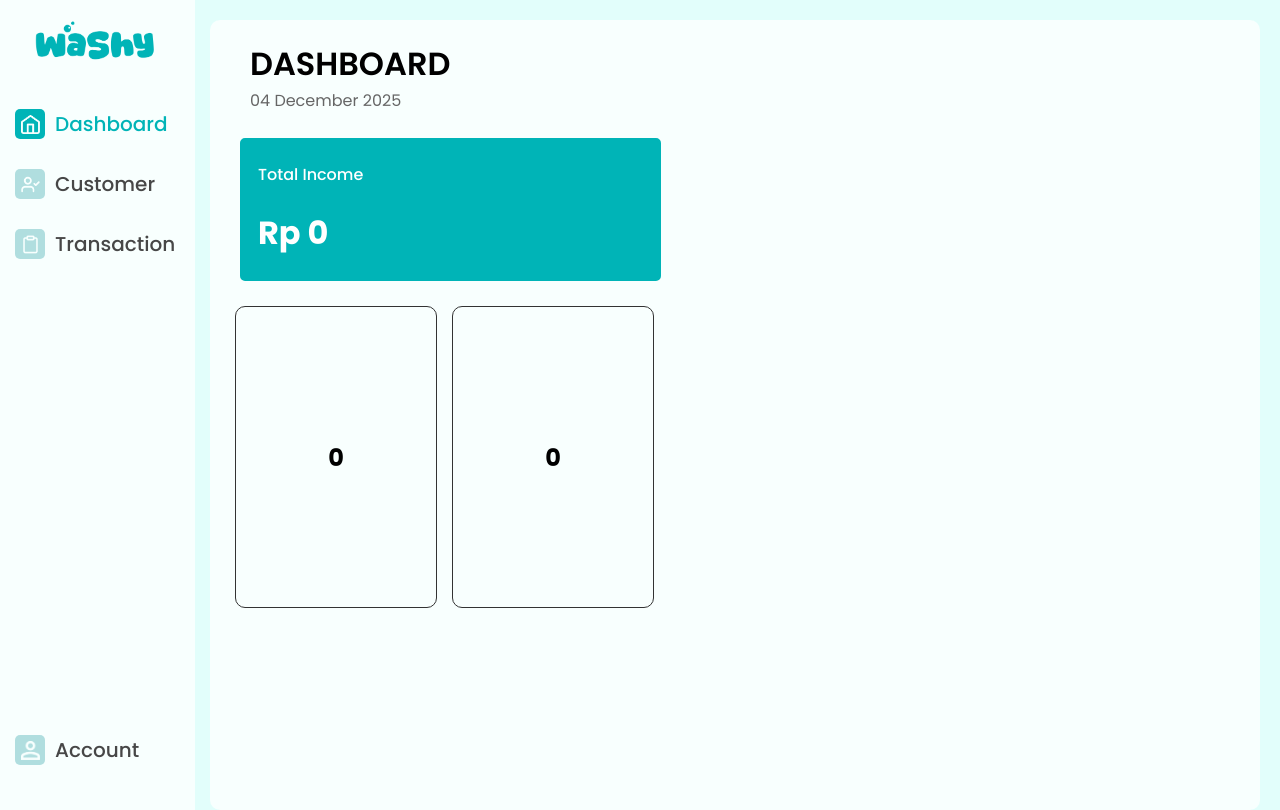
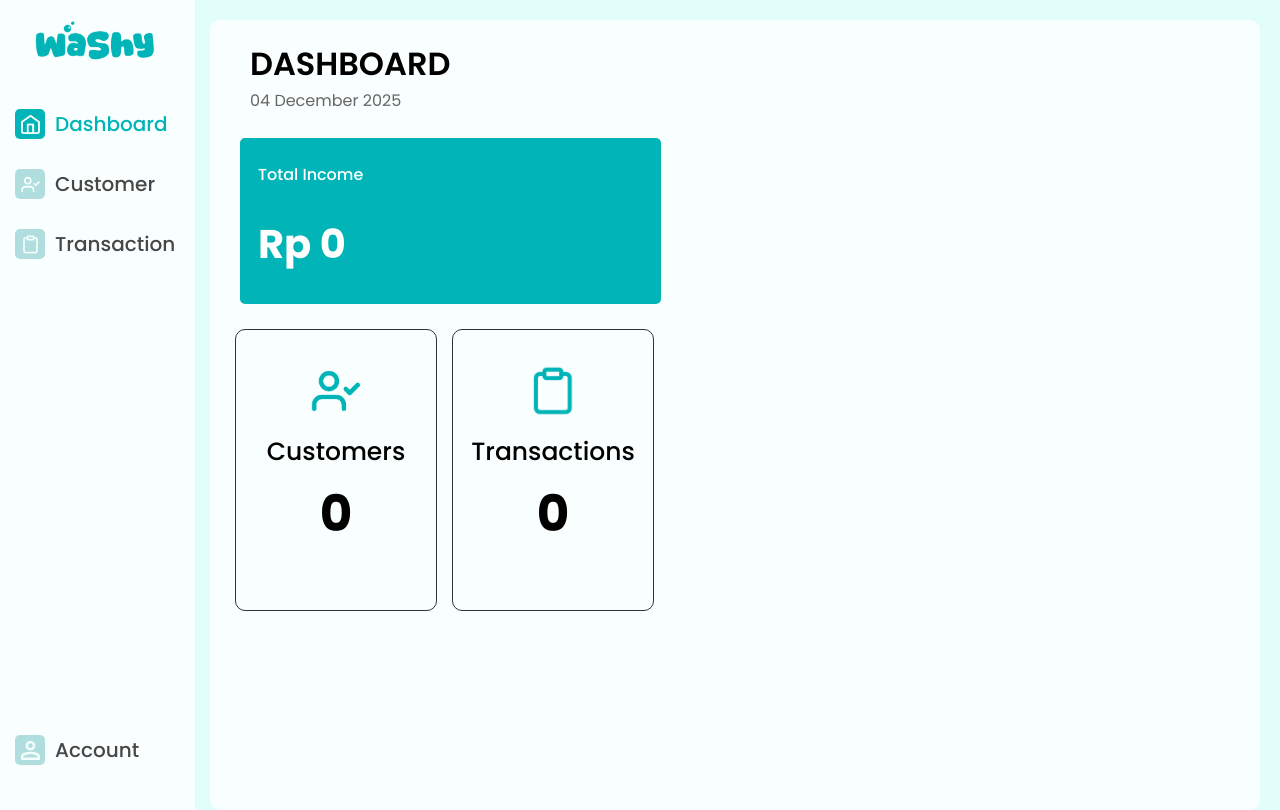
Before and after one commit to deven-aditya/Washy, a PHP site: page /Pages/Dashboard/index.php in a window 1280 px wide. Run offline with PHP 8.4, Linux system fonts and the light colour scheme; data that the repository does not hold is empty.

Commit message:
note: kalau mau fetch, ganti port dbphp lagi changes: tambah icon reports utk dashboard

```diff
--- a/Pages/Dashboard/index.php
+++ b/Pages/Dashboard/index.php
@@ -87,15 +87,19 @@
             <div class="page-body">
                 <div class="income">
                     <h4>Total Income</h4>
-                    <h1>Rp <?= number_format($pendapatan, 0, ',', ',') ?></h1>
+                    <h1 class="income-report">Rp <?= number_format($pendapatan, 0, ',', ',') ?></h1>
                 </div><br>
 
                 <div class="reports">
                     <div class="customer-count">
+                        <img class="report-icon" src="/WASHY/img/customer_report.png"/>
+                        <h1>Customers</h1>
                         <h2><?= $jumlahTransaksi ?></h2>
                     </div>
 
                     <div class="transaction-total">
+                        <img class="report-icon" src="/WASHY/img/transaction_report.png"/>
+                        <h1>Transactions</h1>
                         <h2><?= $jumlahCustomer ?></h2>
                     </div>
                 </div>
--- a/css/style.css
+++ b/css/style.css
@@ -412,8 +412,9 @@
     border: 1px solid #333;
     border-radius: 10px;
     width: 200px;
-    height: 300px;
+    height: 280px;
     display: flex;
+    flex-direction: column;
     justify-content: center;
     text-align: center;
     align-items: center;
@@ -423,11 +424,31 @@
     border: 1px solid #333;
     border-radius: 10px;
     width: 200px;
-    height: 300px;
+    height: 280px;
     display: flex;
+    flex-direction: column;
     justify-content: center;
     text-align: center;
     align-items: center;
+}
+
+.report-icon {
+    margin-top: 20px;
+    width: 50px;
+}
+
+.reports h1 {
+    font-size: 25px;
+    font-weight: 500;
+}
+
+.reports h2 {
+    margin-top: -10px;
+    font-size: 50px;
+}
+
+.income-report {
+    font-size: 40px;
 }
 
 /*LOGIN*/
--- a/db.php
+++ b/db.php
@@ -1,5 +1,5 @@
 <?php
-$conn = new mysqli("localhost", "root", "", "laundrydb");
+$conn = new mysqli("localhost", "root", "", "laundrydb", 3307);
 
 if($conn->connect_error){
     die(json_encode(["error" => "Koneksi gagal: " . $conn->connect_error]));
```
